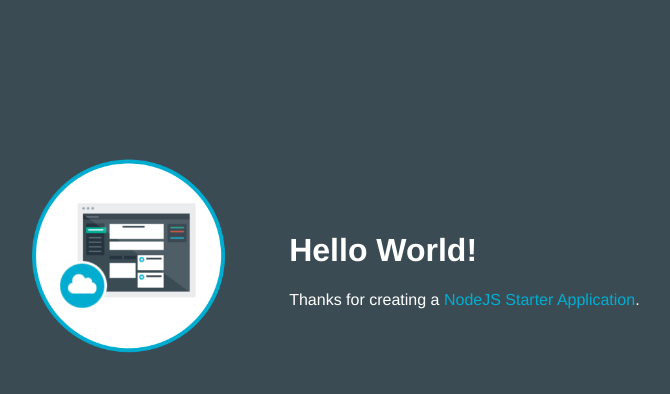
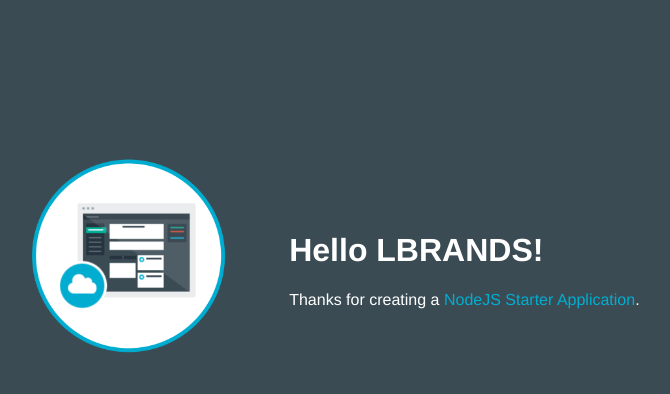
Before and after one commit to panaik/lbrd-test, a website: page public/index.html in a window 1280 px wide. Shown: the whole page, without its empty margins (253-923 px from the left). Drawn offline with Linux system fonts and the light colour scheme.

Commit message:
first commit

```diff
--- a/public/index.html
+++ b/public/index.html
@@ -16,7 +16,7 @@
           <img class = "newappIcon" src="images/newapp-icon.png">
         </td>
         <td>
-          <h1 id="message">Hello World!</h1>
+          <h1 id="message">Hello LBRANDS!</h1>
           <p class='description'></p> Thanks for creating a <span class = "blue">NodeJS Starter Application</span>.
         </td>
       </tr>
```
Also changed, not shown: 1 other file.
